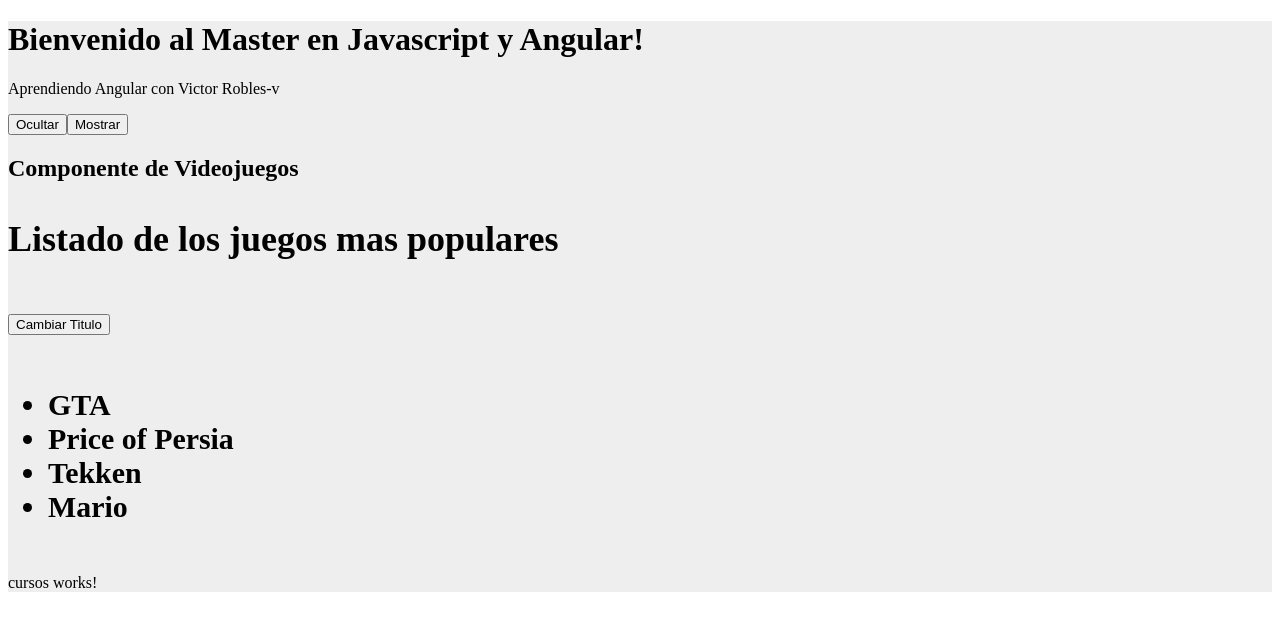
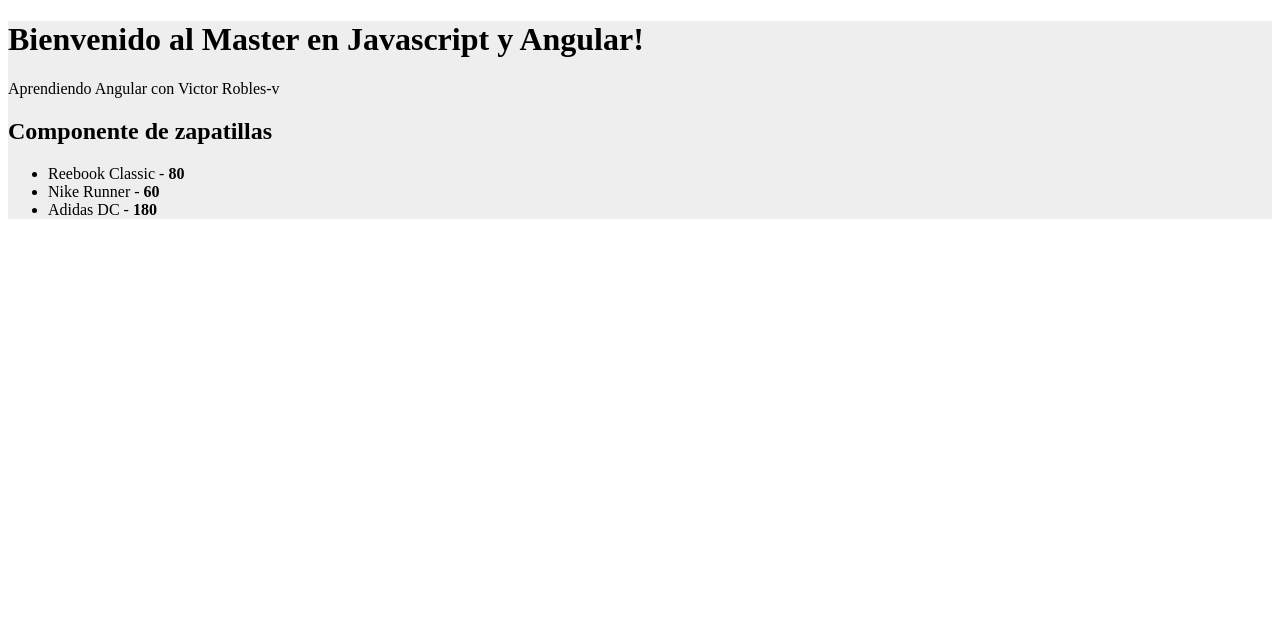
Before and after one commit to Jhonnasom/second-app, an Angular app in the folder aprendiendo-angular/: page / in a window 1280 px wide. Shown: the top 630 px of the page. Built offline with nearby package versions, Linux system fonts and the light colour scheme.

Commit message:
Modelos en Angular

```diff
--- a/aprendiendo-angular/src/app/app.component.html
+++ b/aprendiendo-angular/src/app/app.component.html
@@ -12,11 +12,14 @@
   Bienvenido al {{ title }}!
 </h1>
 <p>{{descripcion}}</p>
-
+<!--
 <button (click)="ocultarVideojuegos(false)" *ngIf="mostrar_videojuegos">Ocultar</button>
 <button (click)="ocultarVideojuegos(true)" *ngIf="mostrar_videojuegos">Mostrar</button>
 
 
     <videojuego *ngIf="mostrar_videojuegos"></videojuego>
     <cursos></cursos>
+
+-->
+    <zapatillas></zapatillas>
 </div>
--- /dev/null
+++ b/aprendiendo-angular/src/app/models/zapatillas.ts
@@ -0,0 +1,20 @@
+export class Zapatilla{
+
+    /*
+
+
+    constructor(nombre,marca,color,precio,stock){
+        this.nombre=nombre;
+        this.marca=marca;
+        this.color=color;
+        this.precio=precio;
+        this.stock=stock;
+    }*/
+    constructor(
+        public nombre:string,
+        public marca:string,
+        public color: string,
+        public precio:number,
+        public stock:boolean
+    ){}
+}
--- a/aprendiendo-angular/src/app/videojuego/videojuego.component.ts
+++ b/aprendiendo-angular/src/app/videojuego/videojuego.component.ts
@@ -19,13 +19,13 @@ export class VideojuegoComponent implements OnInit,DoCheck, OnDestroy{
     }
 
     ngOnInit(): void {
-        console.log("OnInit Ejecutado");
+        //console.log("OnInit Ejecutado");
     }
     ngDoCheck():void{
-        console.log("DoCheck Ejecutado");
+        //console.log("DoCheck Ejecutado");
     }
     ngOnDestroy(): void {
-        console.log("OnDestroy Ejecutado");
+        //console.log("OnDestroy Ejecutado");
     }
 
     cambiarTitulo(){
--- a/aprendiendo-angular/src/app/zapatillas/zapatillas.component.html
+++ b/aprendiendo-angular/src/app/zapatillas/zapatillas.component.html
@@ -1,8 +1,6 @@
 <h2>{{titulo}}</h2>
 <ul>
-    <li>Reebok Classic</li>
-    <li>Adidas Yezzy</li>
-    <li>Fila Retro</li>
-    <li>Nike</li>
-
+       <li *ngFor="let deportiva of zapatillas">
+        {{deportiva.nombre}} - <strong>{{deportiva.precio}}</strong>
+        </li>
 </ul>
--- a/aprendiendo-angular/src/app/zapatillas/zapatillas.component.ts
+++ b/aprendiendo-angular/src/app/zapatillas/zapatillas.component.ts
@@ -1,10 +1,25 @@
-import { Component } from "@angular/core";
+import { Component,OnInit } from "@angular/core";
+import { Zapatilla } from "../models/zapatillas";
 
 @Component({
     selector:'zapatillas',
     templateUrl:'./zapatillas.component.html'
 })
 
-export class ZapatillasComponent{
+export class ZapatillasComponent implements OnInit {
     public titulo:string="Componente de zapatillas";
+    public zapatillas:Array<Zapatilla>;
+
+    constructor(){
+        this.zapatillas=[
+            new Zapatilla('Reebook Classic','Rebook','Blanco',80,true),
+            new Zapatilla('Nike Runner','Nike','Negras',60,true),
+            new Zapatilla('Adidas DC','Adidas','Gris',180,false)
+
+        ];
+    }
+    ngOnInit(){
+        console.log(this.zapatillas);
+
+    }
 }
```
